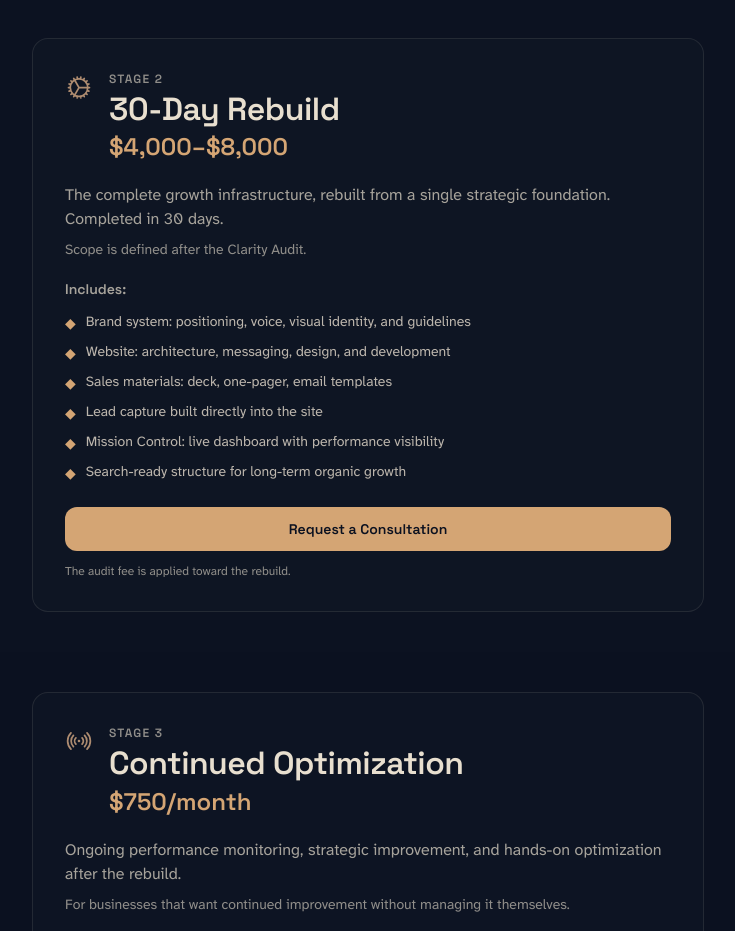
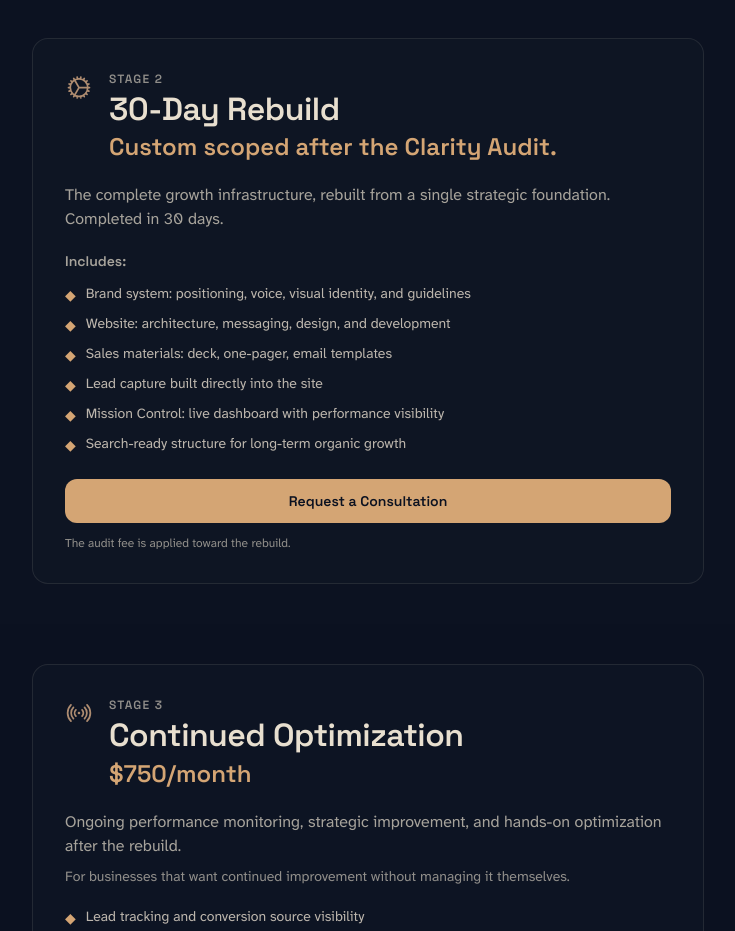
Before and after one commit to jordanknight1992-dotcom/cosmic-reach-creative, a Next.js app: page /pricing in a window 1280 px wide. Shown: the part 1000-1931 px from the top of the page, without its empty margins (272-1007 px from the left). Built offline with nearby package versions, Linux system fonts and the light colour scheme.

Commit message:
Replace fixed rebuild pricing with custom scoped language
Co-Authored-By: Claude Opus 4.6 <noreply@anthropic.com>

```diff
--- a/src/app/how-it-works/page.tsx
+++ b/src/app/how-it-works/page.tsx
@@ -144,7 +144,7 @@ export default function HowItWorksPage() {
               {
                 step: "2",
                 title: "30-Day Rebuild",
-                price: "$4K\u2013$8K",
+                price: "Custom scoped",
                 description: "The complete growth infrastructure rebuilt from a single strategic foundation. Positioning, messaging, website, sales materials, lead capture, and Mission Control. Scope defined after the audit.",
               },
               {
--- a/src/app/pricing/page.tsx
+++ b/src/app/pricing/page.tsx
@@ -107,16 +107,14 @@ export default function PricingPage() {
                     30-Day Rebuild
                   </h2>
                   <div className="flex items-baseline gap-2">
-                    <p className="text-copper font-display font-semibold text-2xl">$4,000&ndash;$8,000</p>
+                    <p className="text-copper font-display font-semibold text-2xl">Custom scoped after the Clarity Audit.</p>
                   </div>
                 </div>
               </div>
               <p className="text-starlight/70 text-base mb-2">
                 The complete growth infrastructure, rebuilt from a single strategic foundation. Completed in 30 days.
               </p>
-              <p className="text-starlight/60 text-sm mb-5">
-                Scope is defined after the Clarity Audit.
-              </p>
+              <div className="mb-5" />
               <p className="text-starlight/70 text-sm font-display font-semibold mb-3">Includes:</p>
               <ul className="space-y-2 mb-6">
                 {[
--- a/src/app/services/page.tsx
+++ b/src/app/services/page.tsx
@@ -100,7 +100,7 @@ export default function ServicesPage() {
                 <Icon name="gears" size={28} className="opacity-80 shrink-0 mt-0.5" />
                 <div>
                   <h3 className="font-display font-semibold text-xl text-starlight mb-1">30-Day Rebuild</h3>
-                  <p className="text-copper text-sm font-display font-medium">$4,000 - $8,000</p>
+                  <p className="text-copper text-sm font-display font-medium">Custom scoped after the Clarity Audit.</p>
                 </div>
               </div>
               <p className="text-starlight/70 text-base mb-4">
```
